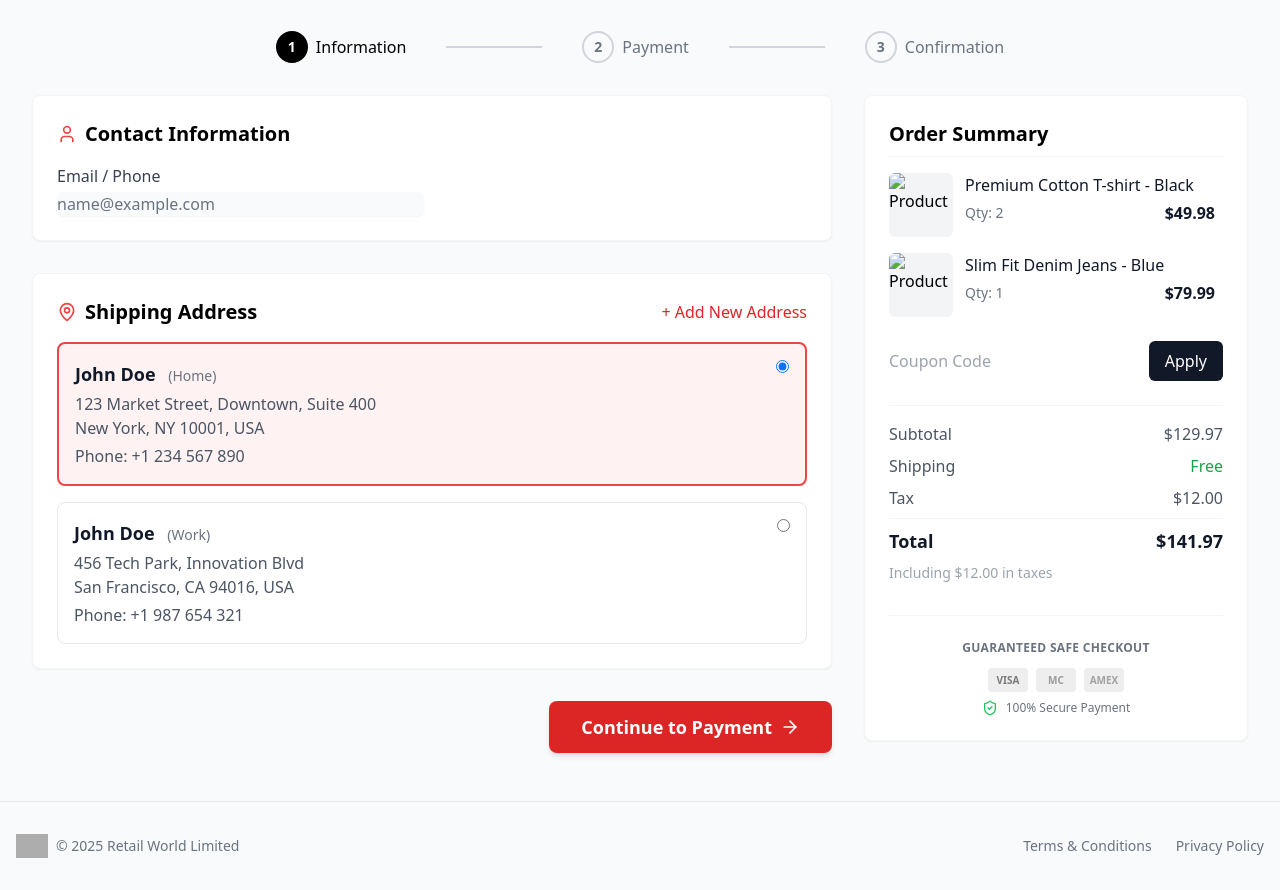
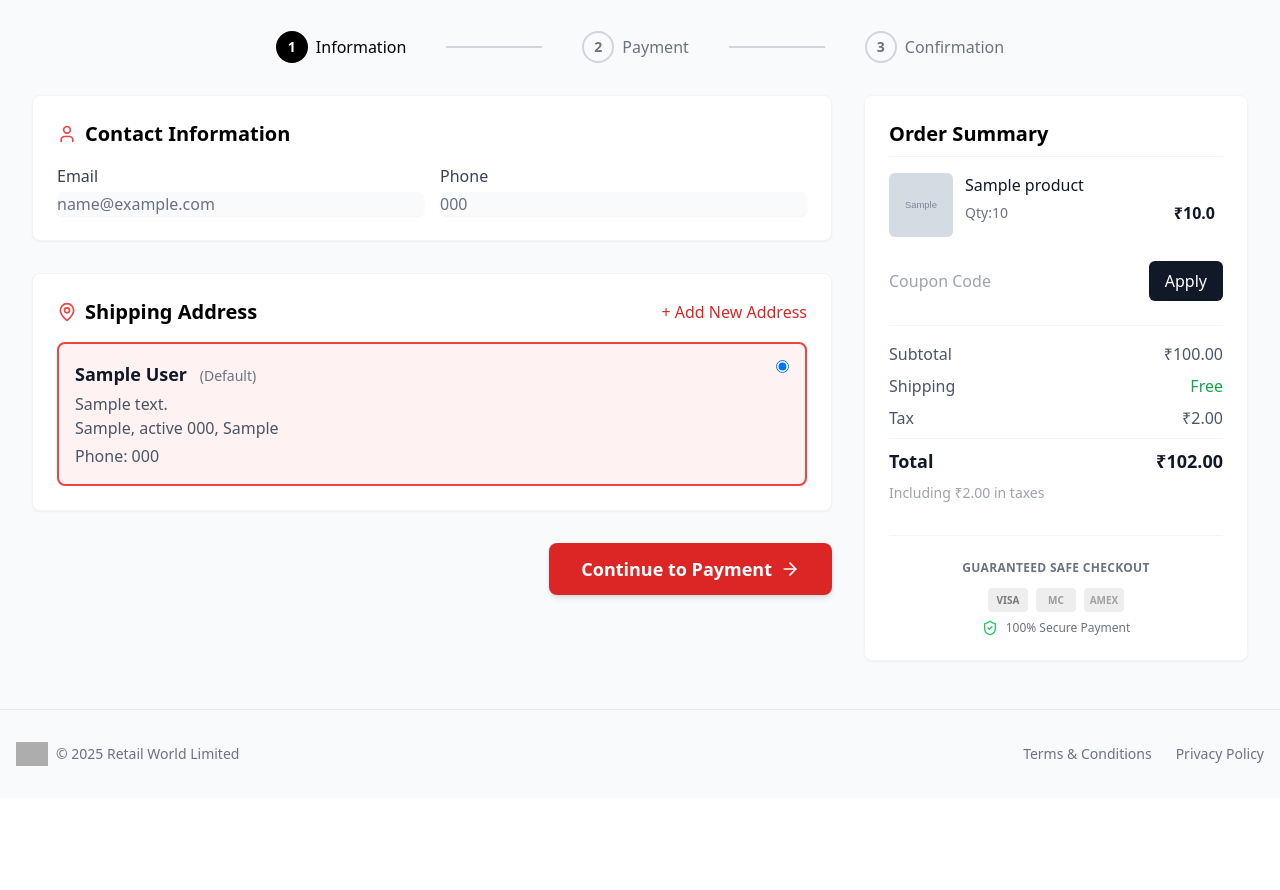
Before and after one commit to Don-Soby-2007/ONGO-E-Commerce-Project, a Django app: a page that uses ONGO/templates/checkout/information.html in a window 1280 px wide. Shown: the part 65-955 px from the top of the page. After the commit the page ends 831 px from the top, so only its background shows below. Run offline with Django 5.2, Linux system fonts and the light colour scheme; a user stored in the database is signed in; tables that the repository leaves empty hold one stand-in row (values such as "Sample post"); grey boxes marked "Sample" are stand-in pictures; parts of the project's set-up code (start-up, migrations or seed data) failed here and were passed over; some libraries are stand-ins or nearby versions; grey boxes are pictures that could not be loaded.

Commit message:
Fix: UI in checkout information right bar

```diff
--- a/ONGO/order/urls.py
+++ b/ONGO/order/urls.py
@@ -2,6 +2,6 @@ from django.urls import path
 from . import views
 
 urlpatterns = [
-    path('information/', views.orderInformation, name='checkout_information'),
+    path('information/', views.OrderInformation.as_view(), name='checkout_information'),
     path('payment-methode/', views.paymentMethode, name='payment_methode')
 ]
--- a/ONGO/order/views.py
+++ b/ONGO/order/views.py
@@ -1,14 +1,14 @@
 from django.shortcuts import render, redirect
 from django.contrib import messages
 # from django.views.generic import ListView
-# from .models import Cart
-# from django.contrib.auth.mixins import LoginRequiredMixin
+from cart.models import Cart
+from django.contrib.auth.mixins import LoginRequiredMixin
 
-# from django.views.decorators.cache import never_cache
+from django.views.decorators.cache import never_cache
 
-# from django.utils.decorators import method_decorator
+from django.utils.decorators import method_decorator
 
-# from django.views import View
+from django.views import View
 
 # from django.http import JsonResponse
 # from django.views.decorators.csrf import csrf_exempt
@@ -19,6 +19,8 @@ from accounts.utils import create_address_from_request
 
 # import json
 
+from accounts.models import Address
+
 import logging
 
 
@@ -27,13 +29,43 @@ import logging
 logger = logging.getLogger(__name__)
 
 
-@login_required
-def orderInformation(request):
+@method_decorator(never_cache, name='dispatch')
+class OrderInformation(LoginRequiredMixin, View):
+    template_name = 'checkout/information.html'
 
-    if not request.user.is_authenticated:
-        return redirect('login')
+    def get(self, request):
 
-    return render(request, 'checkout/information.html')
+        user = request.user
+
+        address = Address.objects.filter(user=user)
+
+        cart_items = []
+        cart = Cart.objects.filter(user=user).select_related(
+            'product_variant',
+            'product_variant__product'
+        ).prefetch_related(
+            'product_variant__images'
+        )
+
+        for item in cart:
+            variant = item.product_variant
+            product = variant.product
+
+            image_obj = variant.images.filter(is_primary=True).first()
+            if not image_obj:
+                image_obj = variant.images.first()
+            image_url = image_obj.image_url if image_obj else "https://via.placeholder.com/150?text=No+Image"
+
+            cart_items.append({
+                'id': item.id,
+                'product_name': product.name,
+                'price': float(variant.final_price),
+                'quantity': item.quantity,
+                'image_url': image_url,
+                'in_stock': variant.is_in_stock,
+            })
+
+        return render(request, self.template_name, {'addresses': address, 'cart_items': cart_items})
 
 
 @login_required
--- a/ONGO/static/js/checkout/information.js
+++ b/ONGO/static/js/checkout/information.js
@@ -1,5 +1,6 @@
 document.addEventListener('DOMContentLoaded', () => {
     const addressCards = document.querySelectorAll('.address-card');
+    calculateOrderTotals()
 
     addressCards.forEach(card => {
         const radio = card.querySelector('input[type="radio"]');
@@ -21,3 +22,34 @@ document.addEventListener('DOMContentLoaded', () => {
         });
     });
 });
+
+function calculateOrderTotals() {
+    let subtotal = 0;
+    const cartItems = document.querySelectorAll('.flex.gap-3[data-price]');
+
+    cartItems.forEach(item => {
+        const price = parseFloat(item.getAttribute('data-price')) || 0;
+        const quantity = parseInt(item.getAttribute('data-quantity')) || 0;
+        subtotal += price * quantity;
+    });
+
+
+    subtotal = Math.round(subtotal * 100) / 100;
+
+
+    const taxRate = 0.02;
+    const tax = subtotal > 0 ? subtotal * taxRate : 0;
+    const shipping = 0;
+    const total = subtotal + tax + shipping;
+
+    // Update DOM
+    document.getElementById('subtotal').textContent = `₹${subtotal.toFixed(2)}`;
+    document.getElementById('tax').textContent = `₹${tax.toFixed(2)}`;
+    document.getElementById('total').textContent = `₹${total.toFixed(2)}`;
+
+    // Optional: Update the "Including $12.00 in taxes" note
+    const taxNote = document.getElementById('tax_not');
+    if (taxNote) {
+        taxNote.textContent = `Including ₹${tax.toFixed(2)} in taxes`;
+    }
+}
--- a/ONGO/templates/checkout/information.html
+++ b/ONGO/templates/checkout/information.html
@@ -1,7 +1,7 @@
 {% extends 'checkout/base_checkout.html' %}
 {% load static %}
 
-{% block title %}Checkout - Information | Ongo{% endblock %}
+{% block title %}Checkout - Information | ONGO{% endblock %}
 
 {% block extra_css %}
 <link rel="stylesheet" href="{% static 'css/checkout/information.css' %}">
@@ -22,8 +22,13 @@
             </h2>
             <div class="grid grid-cols-1 md:grid-cols-2 gap-4">
                 <div>
-                    <label class="block text-base font-medium text-gray-700 mb-1">Email / Phone</label>
+                    <label class="block text-base font-medium text-gray-700 mb-1">Email</label>
                     <input type="text" value="{{ request.user.email }}" readonly
+                        class="w-full border-gray-300 rounded-md shadow-sm bg-gray-50 text-base text-gray-500 focus:ring-0 cursor-not-allowed">
+                </div>
+                <div>
+                    <label class="block text-base font-medium text-gray-700 mb-1">Phone</label>
+                    <input type="text" value="{{ request.user.phone_number }}" readonly
                         class="w-full border-gray-300 rounded-md shadow-sm bg-gray-50 text-base text-gray-500 focus:ring-0 cursor-not-allowed">
                 </div>
             </div>
@@ -41,32 +46,22 @@
             <!-- Address List -->
             <div class="space-y-4" id="address-list">
                 <!-- Address Item 1 (Selected) -->
+                {% for address in addresses %}
                 <label
                     class="block relative border-2 border-red-500 rounded-lg p-4 cursor-pointer bg-red-50 transition-all address-card">
                     <input type="radio" name="shipping_address"
                         class="absolute top-4 right-4 text-red-600 focus:ring-red-500" checked>
                     <div class="pr-8">
-                        <p class="font-bold text-gray-900 text-lg">John Doe <span
-                                class="text-sm font-normal text-gray-500 ml-2">(Home)</span></p>
-                        <p class="text-base text-gray-600 mt-1">123 Market Street, Downtown, Suite 400</p>
-                        <p class="text-base text-gray-600">New York, NY 10001, USA</p>
-                        <p class="text-base text-gray-600 mt-1">Phone: +1 234 567 890</p>
+                        <p class="font-bold text-gray-900 text-lg">{{address.name}}
+                            {% if address.is_default %}
+                            <span class="text-sm font-normal text-gray-500 ml-2">(Default)</span>
+                            {% endif %}</p>
+                        <p class="text-base text-gray-600 mt-1">{{address.street_address}}</p>
+                        <p class="text-base text-gray-600">{{address.city}}, {{address.state}} {{address.postal_code}}, {{address.country}}</p>
+                        <p class="text-base text-gray-600 mt-1">Phone: {{address.phone}}</p>
                     </div>
                 </label>
-
-                <!-- Address Item 2 -->
-                <label
-                    class="block relative border border-gray-200 rounded-lg p-4 cursor-pointer hover:border-red-300 transition-all address-card">
-                    <input type="radio" name="shipping_address"
-                        class="absolute top-4 right-4 text-red-600 focus:ring-red-500">
-                    <div class="pr-8">
-                        <p class="font-bold text-gray-900 text-lg">John Doe <span
-                                class="text-sm font-normal text-gray-500 ml-2">(Work)</span></p>
-                        <p class="text-base text-gray-600 mt-1">456 Tech Park, Innovation Blvd</p>
-                        <p class="text-base text-gray-600">San Francisco, CA 94016, USA</p>
-                        <p class="text-base text-gray-600 mt-1">Phone: +1 987 654 321</p>
-                    </div>
-                </label>
+                {% endfor %}
             </div>
         </div>
 
@@ -86,32 +81,21 @@
 
             <!-- Product List (Scrollable if many items) -->
             <div class="space-y-4 max-h-80 overflow-y-auto mb-6 pr-2 custom-scrollbar">
+                {% for item in cart_items %}
                 <!-- Item 1 -->
-                <div class="flex gap-3">
+                <div class="flex gap-3" data-price="{{ item.price }}" data-quantity="{{ item.quantity }}">
                     <div class="w-16 h-16 bg-gray-100 rounded-md flex-shrink-0 overflow-hidden">
-                        <img src="https://via.placeholder.com/64" alt="Product" class="w-full h-full object-cover">
+                        <img src="{{item.image_url}}" alt="Product" class="w-full h-full object-cover">
                     </div>
                     <div class="flex-1">
-                        <p class="text-base font-medium text-gray-900 line-clamp-2">Premium Cotton T-shirt - Black</p>
+                        <p class="text-base font-medium text-gray-900 line-clamp-2">{{item.product_name}}</p>
                         <div class="flex justify-between items-center mt-1">
-                            <p class="text-sm text-gray-500">Qty: 2</p>
-                            <p class="text-base font-semibold text-gray-900">$49.98</p>
+                            <p class="text-sm text-gray-500">Qty:{{item.quantity}}</p>
+                            <p class="text-base font-semibold text-gray-900">₹{{item.price}}</p>
                         </div>
                     </div>
                 </div>
-                <!-- Item 2 -->
-                <div class="flex gap-3">
-                    <div class="w-16 h-16 bg-gray-100 rounded-md flex-shrink-0 overflow-hidden">
-                        <img src="https://via.placeholder.com/64" alt="Product" class="w-full h-full object-cover">
-                    </div>
-                    <div class="flex-1">
-                        <p class="text-base font-medium text-gray-900 line-clamp-2">Slim Fit Denim Jeans - Blue</p>
-                        <div class="flex justify-between items-center mt-1">
-                            <p class="text-sm text-gray-500">Qty: 1</p>
-                            <p class="text-base font-semibold text-gray-900">$79.99</p>
-                        </div>
-                    </div>
-                </div>
+                {% endfor %}
             </div>
 
             <!-- Coupon Code -->
@@ -128,21 +112,21 @@
             <div class="space-y-2 border-t border-gray-100 pt-4 text-base text-gray-600">
                 <div class="flex justify-between">
                     <span>Subtotal</span>
-                    <span>$129.97</span>
+                    <span id="subtotal">₹129.97</span>
                 </div>
                 <div class="flex justify-between">
                     <span>Shipping</span>
-                    <span class="text-green-600">Free</span>
+                    <span class="text-green-600" id="shipping">Free</span>
                 </div>
                 <div class="flex justify-between">
                     <span>Tax</span>
-                    <span>$12.00</span>
+                    <span id="tax">₹0.00</span>
                 </div>
                 <div class="flex justify-between text-lg font-bold text-gray-900 pt-2 border-t border-gray-100 mt-2">
                     <span>Total</span>
-                    <span>$141.97</span>
+                    <span id="total">₹141.97</span>
                 </div>
-                <p class="text-sm text-gray-400 mt-1">Including $12.00 in taxes</p>
+                <p class="text-sm text-gray-400 mt-1" id="tax_not">Including $12.00 in taxes</p>
             </div>
 
             <!-- Mobile Button (Visible only on mobile) -->
```
